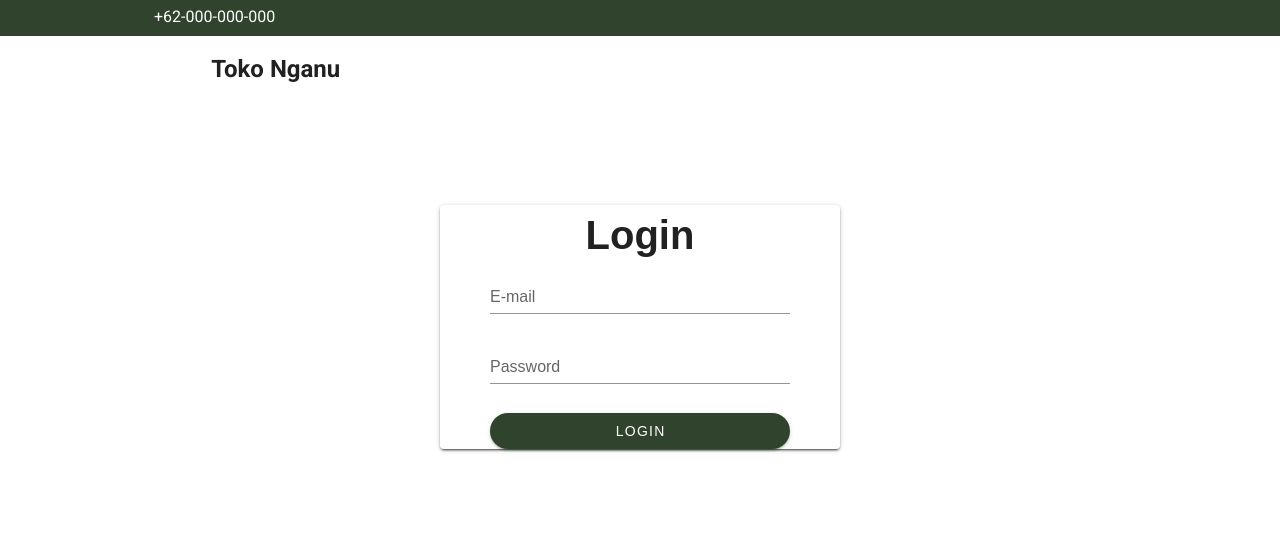
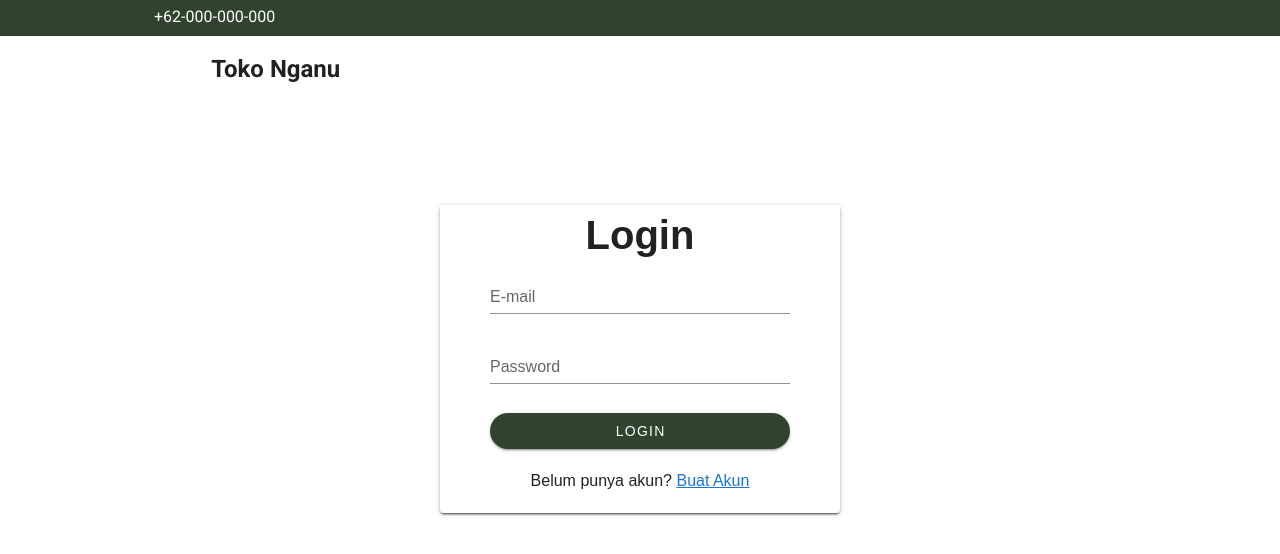
Before and after one commit to Izanagi05/PKLTRASPAC2022_TOKO_NGANU_SMKN2KOTABEKASI_, a Nuxt app in the folder toko-nganu/: page /login in a window 1280 px wide. Shown: the top 554 px of the page. Built offline with nearby package versions, Linux system fonts and the light colour scheme; no server answers.

Commit message:
register02

```diff
--- a/toko-nganu/pages/login/index.vue
+++ b/toko-nganu/pages/login/index.vue
@@ -62,8 +62,13 @@
                         margin-bottom: 20px;
                         background-color: #2f432d;
                       "
-                      >Login</v-btn
                     >
+                      Login
+                    </v-btn>
+                    <div class="buat-akun" style="padding-bottom: 20px">
+                      Belum punya akun?
+                      <a href="#">Buat Akun</a>
+                    </div>
                   </v-form>
                 </v-sheet>
               </div>
--- a/toko-nganu/pages/register/index.vue
+++ b/toko-nganu/pages/register/index.vue
@@ -72,10 +72,9 @@
                       margin-bottom: 20px;
                       background-color: #2f432d;
                     "
-                    @click="register()"
                     >Buat Akun</v-btn
                   >
-                  <div class="login">
+                  <div class="login" style="padding-bottom: 20px">
                     Sudah punya akun?
                     <a href="#">Login</a>
                   </div>
```
